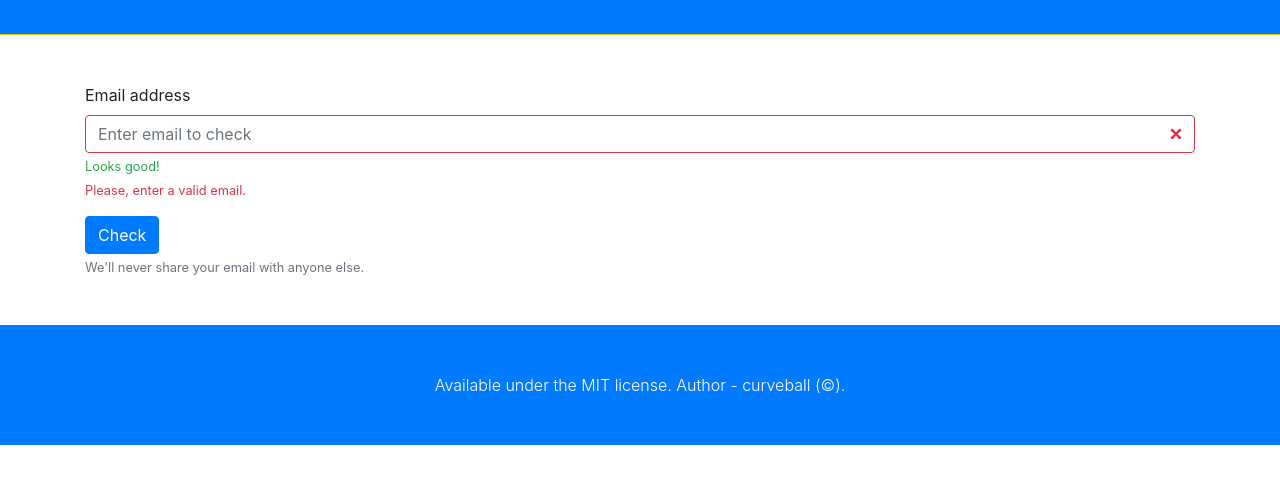
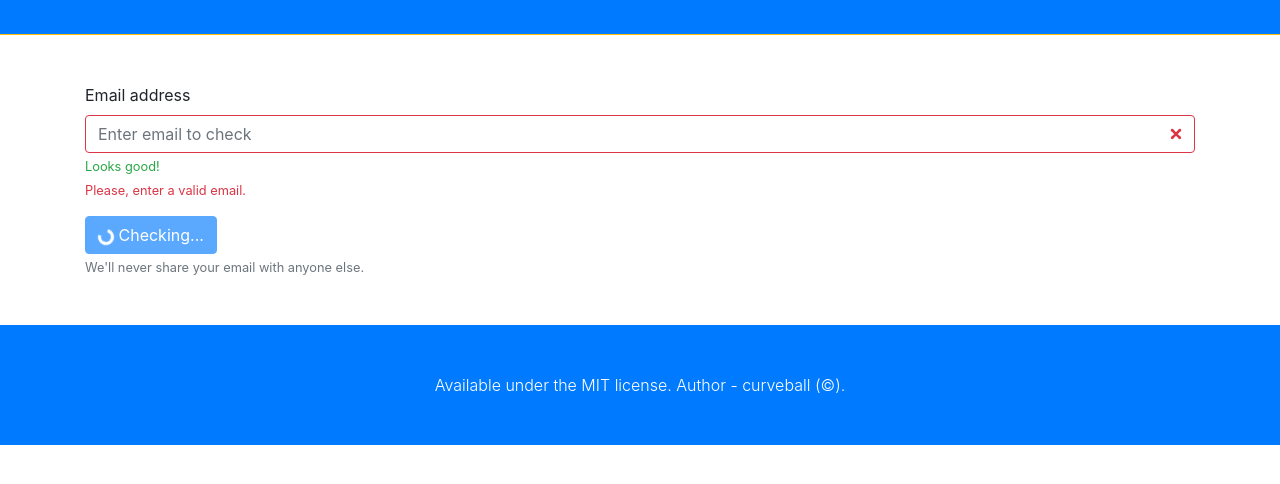
Before and after one commit to xcurveballx/imhio, a website: page index.html in a window 1280 px wide. Shown: the part 156-640 px from the top of the page. Drawn offline with Linux system fonts and the light colour scheme.

Commit message:
Btn checking state

```diff
--- a/index.html
+++ b/index.html
@@ -29,7 +29,10 @@
                             <div class="valid-feedback">Looks good!</div>
                             <div class="invalid-feedback">Please, enter a valid email.</div>
                         </div>
-                        <button type="button" class="btn btn-primary">Check</button>
+                        <button type="button" class="btn btn-primary" disabled>
+                            <span class="spinner-border spinner-border-sm" role="status" aria-hidden="true"></span>
+                            Checking...
+                        </button>
                         <small id="emailHelp" class="form-text text-muted">We'll never share your email with anyone else.</small>
                     </form>
                 </div>
```
